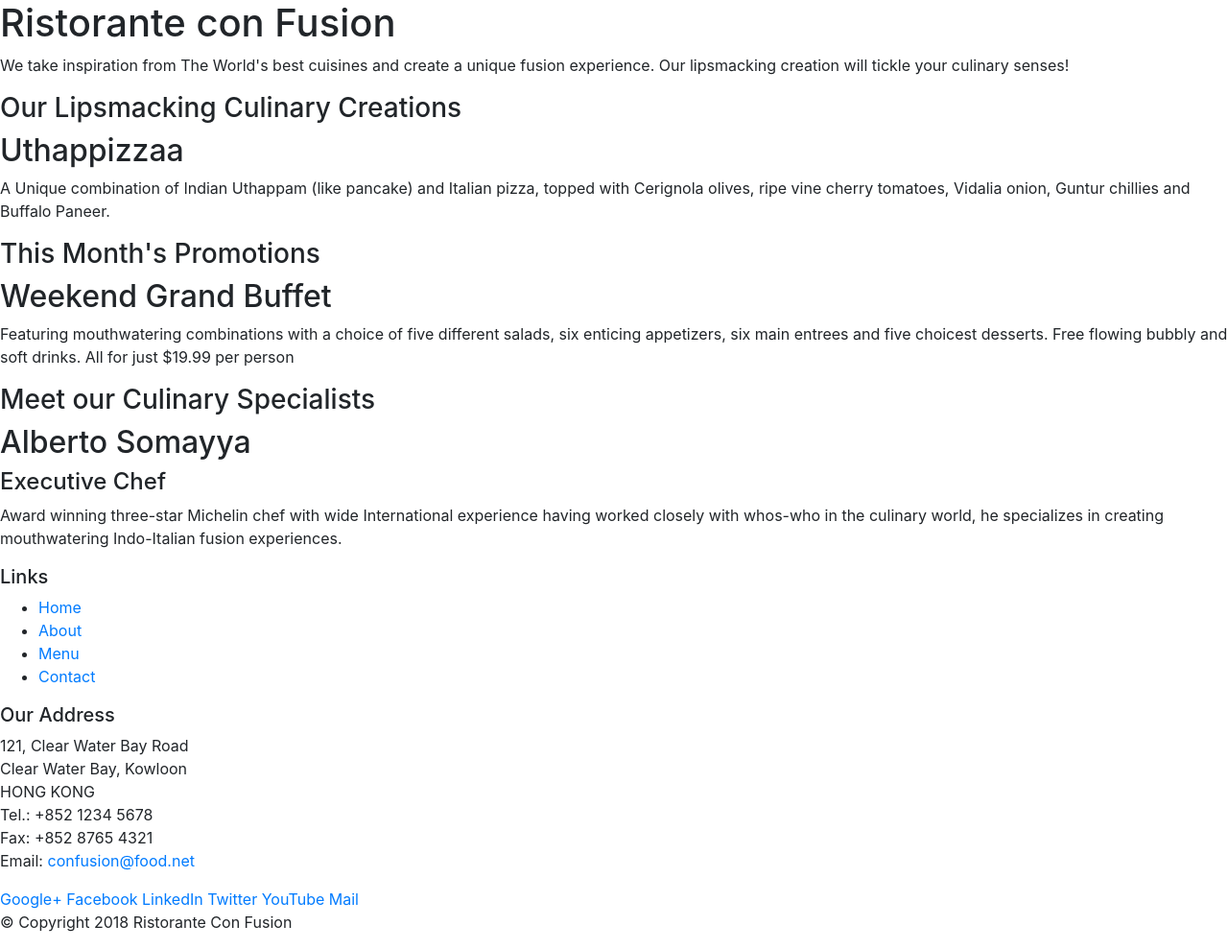
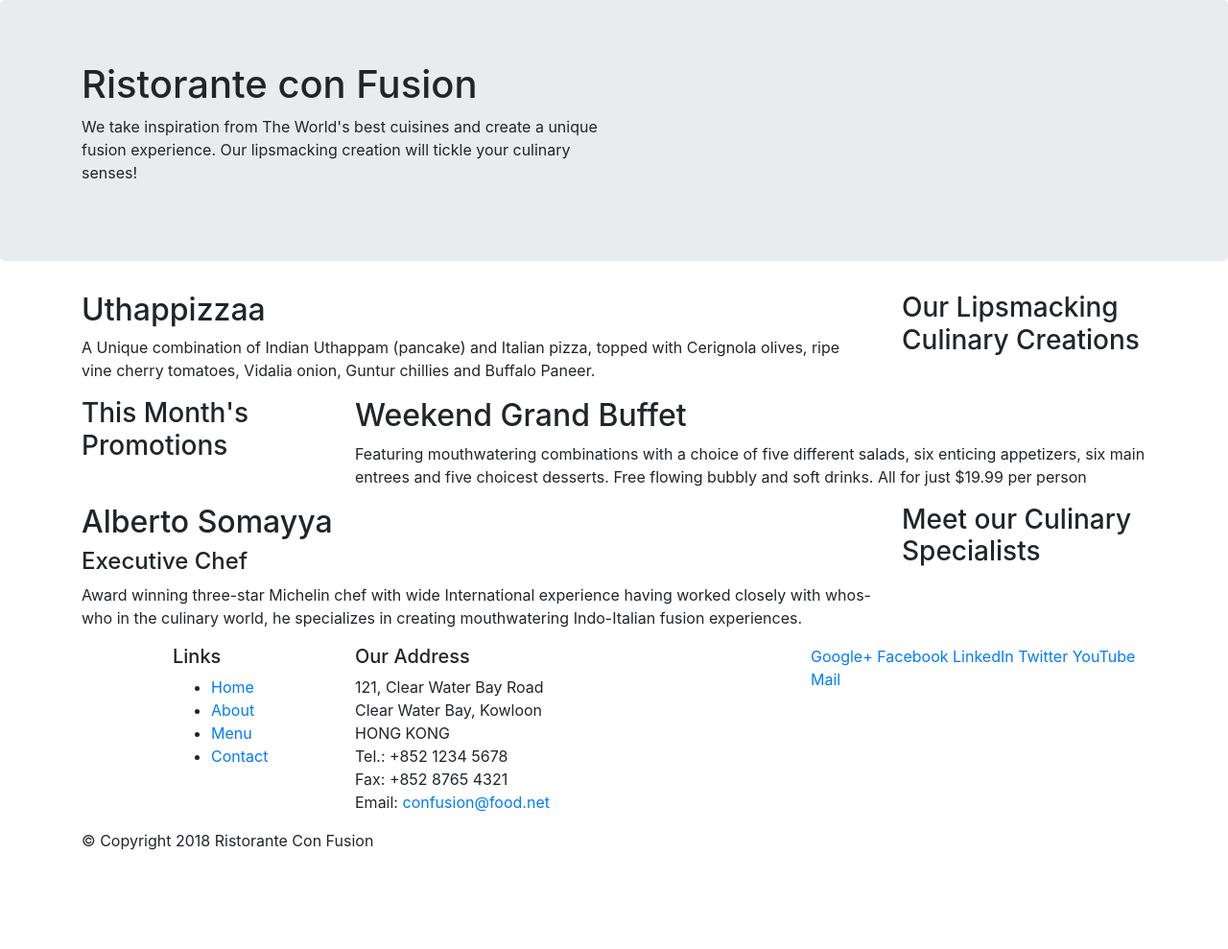
Before and after one commit to Dhundirajpj/confusion, a website: page index.html in a window 1280 px wide. Shown: the whole page at 96% size. After the commit the page ends 904 px from the top, so only its background shows below. Drawn offline with nearby package versions, Linux system fonts and the light colour scheme.

Commit message:
Bootstrap Grid Part 1

```diff
--- a/index.html
+++ b/index.html
@@ -14,46 +14,46 @@
 
 <body>
 
-    <header>
-        <div>
-            <div>
-                <div>
+    <header class="jumbotron">
+        <div class="container">
+            <div class="row">
+                <div class="col-12 col-sm-6">
                     <h1>Ristorante con Fusion</h1>
                     <p>We take inspiration from The World's best cuisines and create a unique fusion experience. Our lipsmacking creation will tickle your culinary senses!</p>
                 </div>
-                <div>
+                <div class="col-12 col-sm">
                 </div>
             </div>
         </div>
     </header>
 
-    <div>
-        <div>
-            <div>
+    <div class="container">
+        <div class="row">
+            <div class="col-12 col-sm-4 order-sm-last col-md-3">
                 <h3>Our Lipsmacking Culinary Creations</h3>
             </div>
-            <div>
+            <div class="col col-sm order-sm-first col-md">
                 <h2>Uthappizzaa</h2>
-                <p>A Unique combination of Indian Uthappam (like pancake) and Italian pizza, topped with Cerignola olives, ripe vine cherry tomatoes, Vidalia onion, Guntur chillies and Buffalo Paneer.</p>
+                <p>A Unique combination of Indian Uthappam (pancake) and Italian pizza, topped with Cerignola olives, ripe vine cherry tomatoes, Vidalia onion, Guntur chillies and Buffalo Paneer.</p>
             </div>
         </div>
 
 
-        <div>
-            <div>
+        <div class="row">
+            <div class="col-12 col-sm-4 col-md-3">
                 <h3>This Month's Promotions</h3>
             </div>
-            <div>
+            <div class="col col-sm col-md">
                 <h2>Weekend Grand Buffet</h2>
                 <p>Featuring mouthwatering combinations with a choice of five different salads, six enticing appetizers, six main entrees and five choicest desserts. Free flowing bubbly and soft drinks. All for just $19.99 per person </p>
             </div>
         </div>
 
-        <div>
-            <div>
+        <div class="row">
+            <div class="col-12 col-sm-4 order-sm-last col-md-3">
                 <h3>Meet our Culinary Specialists</h3>
             </div>
-            <div>
+            <div class="col col-sm  order-sm-first col-md">
                 <h2>Alberto Somayya</h2>
                 <h4>Executive Chef</h4>
                 <p>Award winning three-star Michelin chef with wide International experience having worked closely with whos-who in the culinary world, he specializes in creating mouthwatering Indo-Italian fusion experiences. </p>
@@ -61,10 +61,10 @@
         </div>
     </div>
 
-    <footer>
-        <div>
-            <div>
-                <div>
+    <footer >
+        <div class="container">
+            <div class="row">
+                <div class="col-4 offset-1 col-sm-2 ">
                     <h5>Links</h5>
                     <ul>
                         <li><a href="#">Home</a></li>
@@ -73,7 +73,7 @@
                         <li><a href="#">Contact</a></li>
                     </ul>
                 </div>
-                <div>
+                <div class="col-7 col-sm-5">
                     <h5>Our Address</h5>
                     <address>
 		              121, Clear Water Bay Road<br>
@@ -84,7 +84,7 @@
 		              Email: <a href="mailto:confusion@food.net">confusion@food.net</a>
 		           </address>
                 </div>
-                <div>
+                <div class="col-12 col-sm-4">
                     <div>
                         <a href="http://google.com/+">Google+</a>
                         <a href="http://www.facebook.com/profile.php?id=">Facebook</a>
@@ -95,8 +95,8 @@
                     </div>
                 </div>
            </div>
-           <div>
-                <div>
+           <div class="row">
+                <div class="col-auto">
                     <p>© Copyright 2018 Ristorante Con Fusion</p>
                 </div>
            </div>
```
